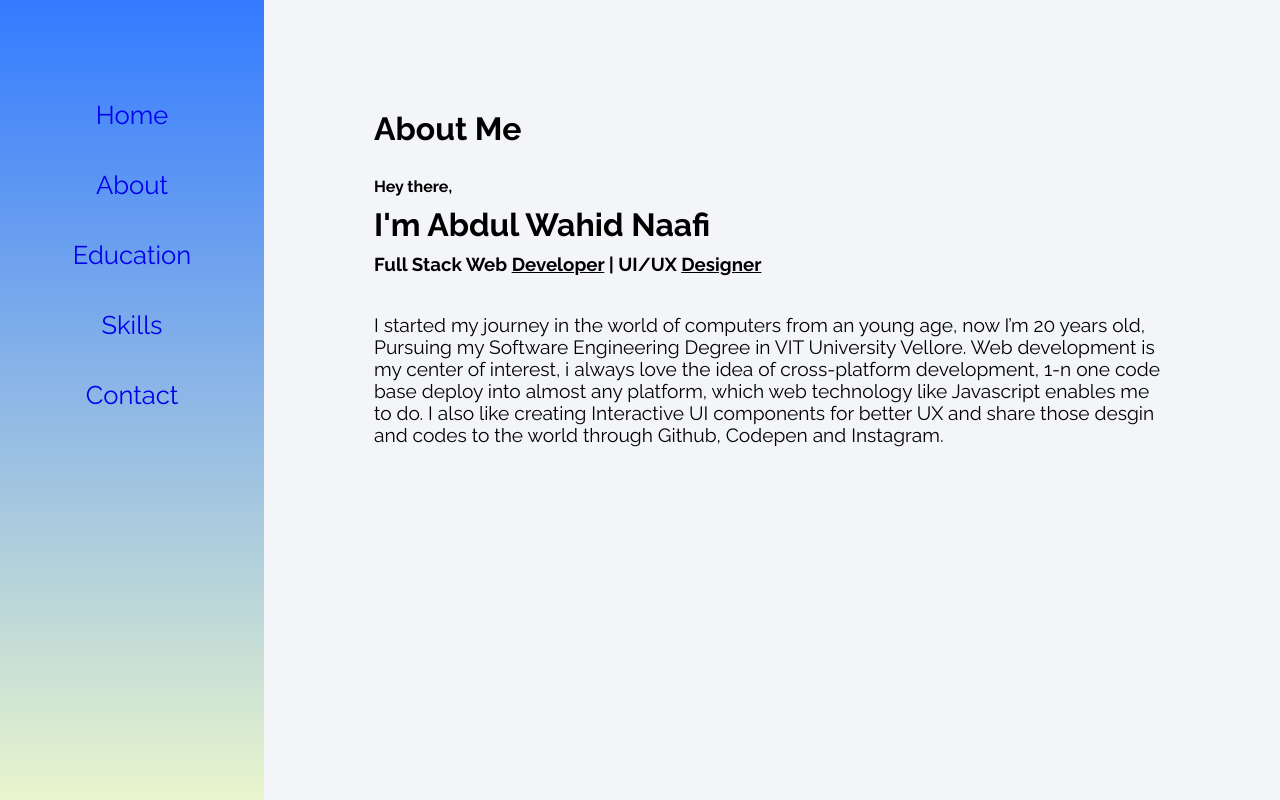
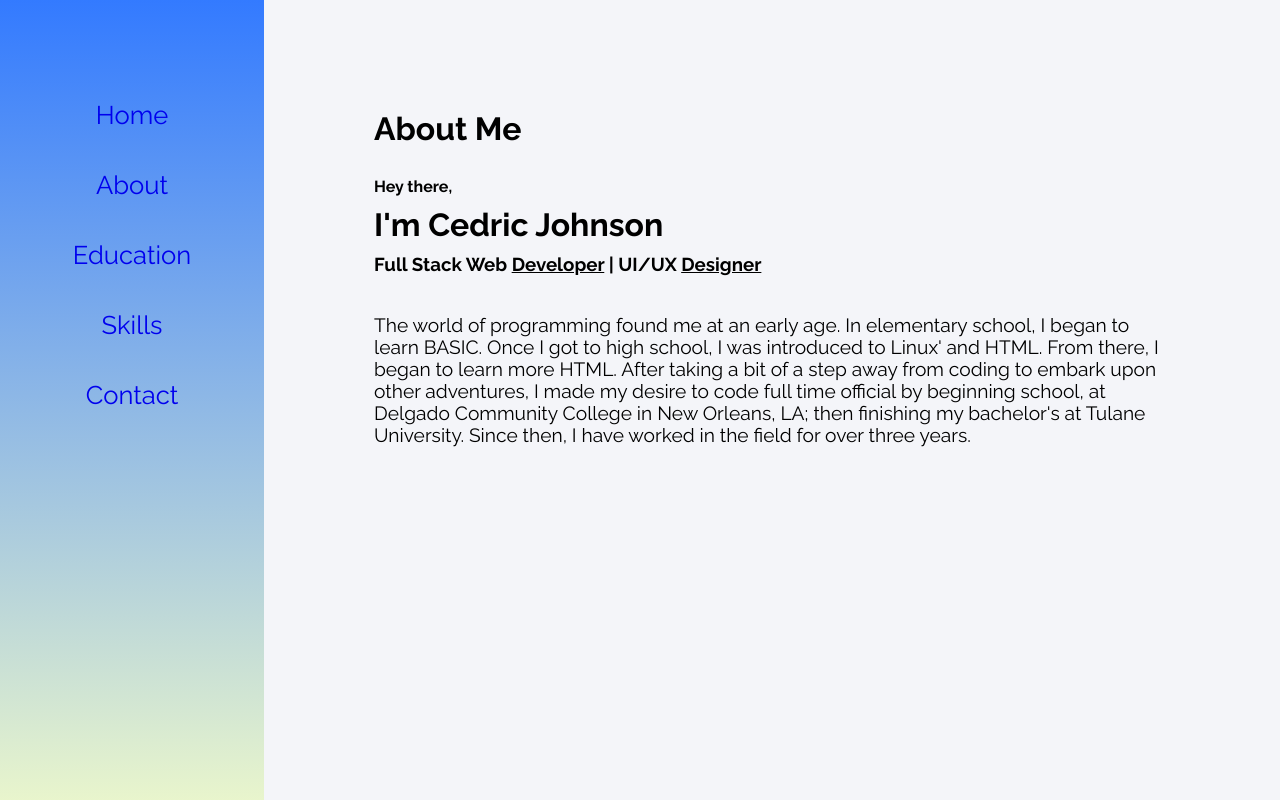
Before and after one commit to fireside68/portfolio_site, a React (Create React App) app: page /about in a window 1280 px wide. Built offline with nearby package versions, Linux system fonts and the light colour scheme.

Commit message:
Beginning steps to personalize after completion of tutorial

```diff
--- a/src/components/Widecard.js
+++ b/src/components/Widecard.js
@@ -2,11 +2,11 @@ import React, { Component } from "react";
 class Widecard extends Component {
   render() {
     return (
-      <div class="widecard">
-        <div class="compdet">
+      <div className="widecard">
+        <div className="compdet">
           <h3> {this.props.title} </h3>
-          <h4 class="secondtext"> {this.props.where} </h4>
-          <h4 class="secondtext">
+          <h4 className="secondtext"> {this.props.where} </h4>
+          <h4 className="secondtext">
             {this.props.from} - {this.props.to}
           </h4>
         </div>
--- a/src/contents/About.js
+++ b/src/contents/About.js
@@ -5,16 +5,16 @@ class About extends Component {
             <div className="condiv">
                 <h1 className="subtopic">About Me</h1>
                 <h4>Hey there,</h4>
-                <h1>I'm Abdul Wahid Naafi</h1>
+                <h1>I'm Cedric Johnson</h1>
                 <h3>Full Stack Web <u>Developer</u> | UI/UX <u>Designer</u></h3>
                 <br></br>
-                <p>I started my journey in the world of computers from an young age,
-                now I’m 20 years old, Pursuing my Software Engineering Degree in
-                VIT University Vellore.  Web development is my center of interest, i always
-                love the idea of cross-platform development, 1-n one code base deploy into almost
-                any platform, which web technology like Javascript enables me to do. I also like
-                creating Interactive UI components for better UX  and share those desgin and codes
-                to the world through Github, Codepen and Instagram.
+                <p>The world of programming found me at an early age. In elementary school,
+                I began to learn BASIC. Once I got to high school, I was introduced to Linux'
+                and HTML. From there, I began to learn more HTML. After taking a bit of a step
+                away from coding to embark upon other adventures, I made my desire to code full
+                time official by beginning school, at Delgado Community College in New Orleans,
+                LA; then finishing my bachelor's at Tulane University. Since then, I have worked
+                in the field for over three years.
                 </p>
             </div>
         )
```
